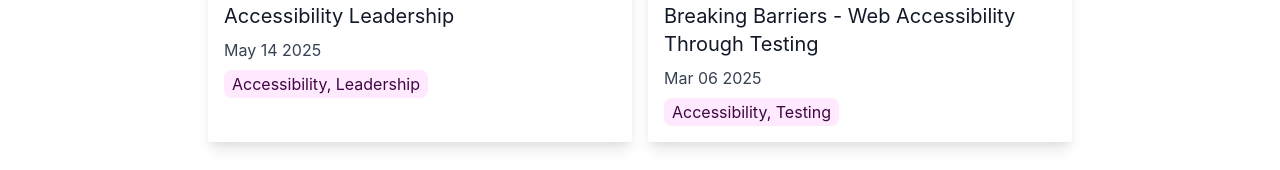
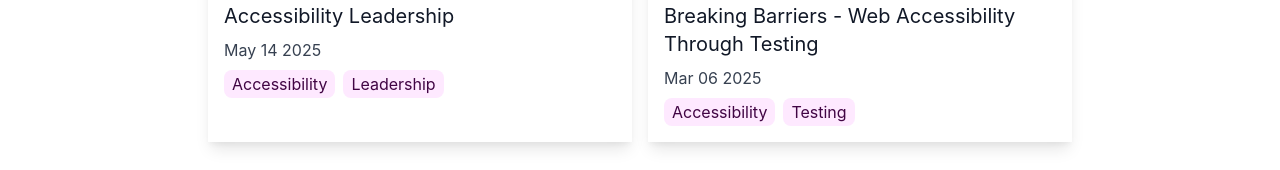
Before and after one commit to anuk79/anuradhakumari, a Next.js app: page /talks in a window 1280 px wide. Shown: the part 630-800 px from the top of the page. Built offline with nearby package versions, Linux system fonts and the light colour scheme.

Commit message:
Split topics into separate entries for clarity

```diff
--- a/data/talks.js
+++ b/data/talks.js
@@ -2,7 +2,8 @@ const talks = [
      {
     "topic": "Accessibility Leadership",
     "topics": [
-      "Accessibility, Leadership",
+      "Accessibility",
+      "Leadership",
     ],
     "date": "2025-05-14",
     "eventDetails": {
@@ -15,7 +16,8 @@ const talks = [
      {
     "topic": "Breaking Barriers - Web Accessibility Through Testing",
     "topics": [
-      "Accessibility, Testing",
+      "Accessibility",
+      "Testing",
     ],
     "date": "2025-03-06",
     "eventDetails": {
```
